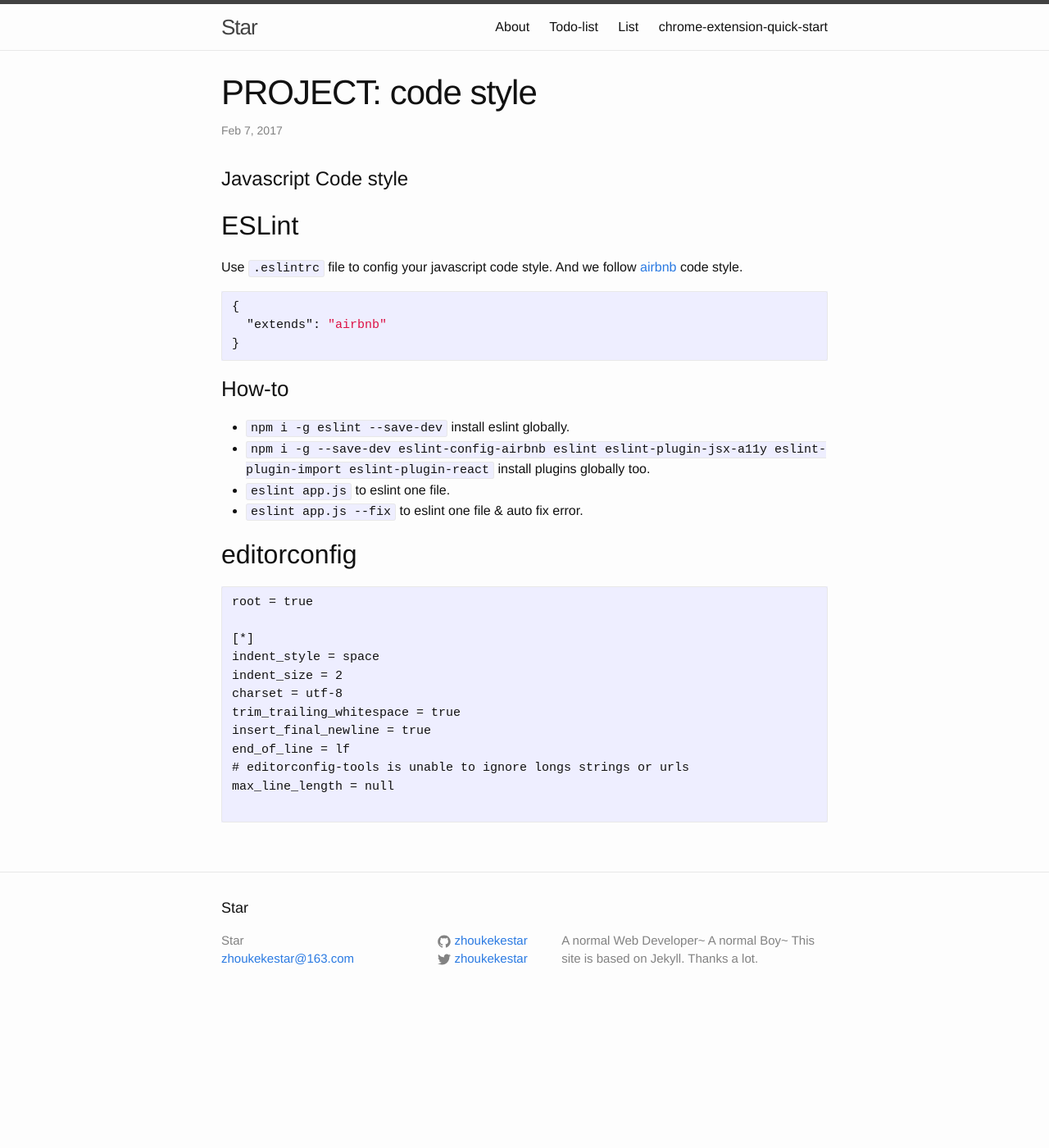
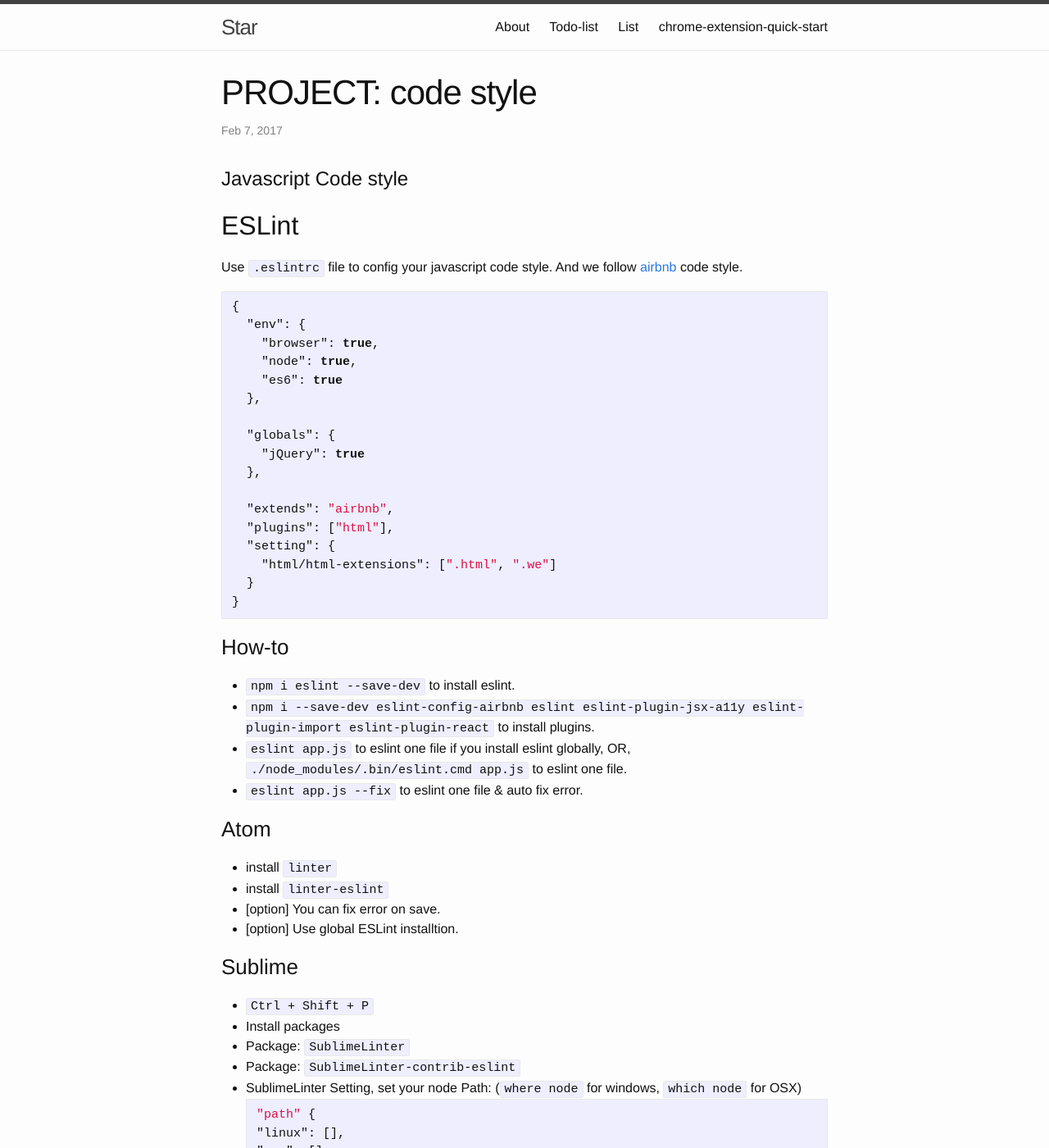
Before and after one commit to zhoukekestar/notes, a Jekyll site: the page built from _posts/2017-02-07-project-code-style.md, in a window 1280 px wide and 1400 px high. Shown: the whole window at 82% size. Built offline with Jekyll 4.4.1, drawn with Linux system fonts in a browser that asks for light colours; some of the changed text lies outside the part shown.

Commit message:
update code style

````diff
--- a/_posts/2017-02-07-project-code-style.md
+++ b/_posts/2017-02-07-project-code-style.md
@@ -13,16 +13,49 @@ Use `.eslintrc` file to config your javascript code style. And we follow [airbnb
 
 ```json
 {
-  "extends": "airbnb"
+  "env": {
+    "browser": true,
+    "node": true,
+    "es6": true
+  },
+
+  "globals": {
+    "jQuery": true
+  },
+
+  "extends": "airbnb",
+  "plugins": ["html"],
+  "setting": {
+    "html/html-extensions": [".html", ".we"]
+  }
 }
 ```
 
 ### How-to
-* `npm i -g eslint --save-dev` install eslint globally.
-* `npm i -g --save-dev eslint-config-airbnb eslint eslint-plugin-jsx-a11y eslint-plugin-import eslint-plugin-react` install plugins globally too.
-* `eslint app.js` to eslint one file.
+* `npm i eslint --save-dev` to install eslint.
+* `npm i --save-dev eslint-config-airbnb eslint eslint-plugin-jsx-a11y eslint-plugin-import eslint-plugin-react` to install plugins.
+* `eslint app.js` to eslint one file if you install eslint globally, OR, `./node_modules/.bin/eslint.cmd app.js` to eslint one file.
 * `eslint app.js --fix` to eslint one file & auto fix error.
 
+### Atom
+* install `linter`
+* install `linter-eslint`
+* [option] You can fix error on save.
+* [option] Use global ESLint installtion.
+
+### Sublime
+* `Ctrl + Shift + P`
+* Install packages
+* Package: `SublimeLinter`
+* Package: `SublimeLinter-contrib-eslint`
+* SublimeLinter Setting, set your node Path: (`where node` for windows,  `which node` for OSX)
+```json
+"path" {
+  "linux": [],
+  "osx": [],
+  "windows": ["C:/Program Files/nodejs/node.exe"]
+}
+```
 
 ## editorconfig
 ```
````
